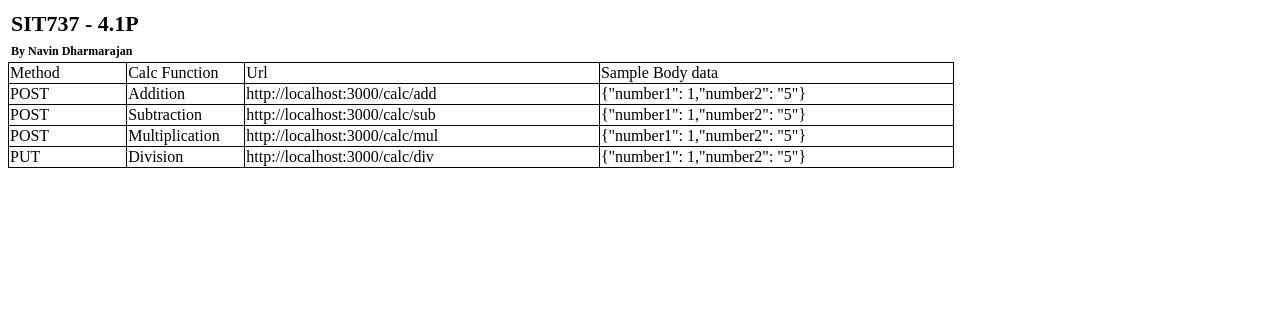
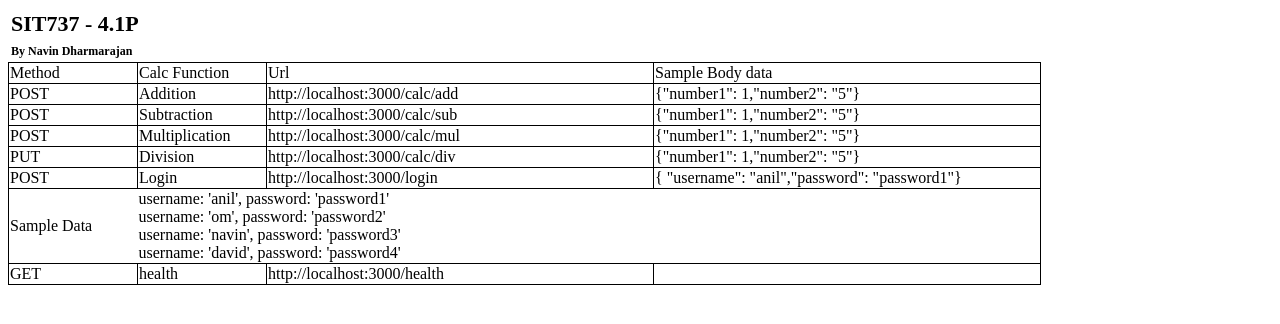
Before and after one commit to navindharmaraj/sit323-737-2023-t1-prac5p, a website: page views/index.html in a window 1280 px wide. Drawn offline with Linux system fonts and the light colour scheme.

Commit message:
Health Check for Docker

```diff
--- a/index.js
+++ b/index.js
@@ -21,7 +21,7 @@ app.use(passport.session());
 app.use(bodyParser.json())
 //Services
 var calculation = require("./services/calculation");
-
+var health = require("./services/health");
 
 router.get("/", function (req, res) {
     res.sendFile(path + "index.html");
@@ -36,7 +36,7 @@ app.post("/calc/sub",passport.authenticate('local'),calculation.subtraction )//F
 app.post("/calc/mul",passport.authenticate('local'),calculation.multiplication )//Function to mul 2 numbers
 app.post("/calc/div",passport.authenticate('local'),calculation.division )//Function to div 2 numbers
 app.post("/addition",passport.authenticate('local'),calculation.n_addition )//Function to add n numbers
-
+app.get("/health",health.health )//Function to check health
 
 app.listen(3000, function () {
     console.log("Live at Port 3000");
--- a/views/index.html
+++ b/views/index.html
@@ -55,7 +55,30 @@
                 <td class="border" style="width:30%">http://localhost:3000/calc/div</td>
                 <td class="border" style="width:30%">{"number1": 1,"number2": "5"}</td>
             </tr>
-
+            <tr>
+                <td class="border" style="width:10%">POST</td>
+                <td class="border" style="width:10%">Login</td>
+                <td class="border" style="width:30%">http://localhost:3000/login</td>
+                <td class="border" style="width:30%">{ "username": "anil","password": "password1"}</td>
+            </tr>
+            <tr>
+                <td>
+                    Sample Data
+                </td>
+                <td colspan="2">
+                    username: 'anil', password: 'password1'
+                    <br />
+                    username: 'om', password: 'password2' <br />
+                    username: 'navin', password: 'password3' <br />
+                    username: 'david', password: 'password4' <br />
+                </td>
+            </tr>
+            <tr>
+                <td class="border" style="width:10%">GET</td>
+                <td class="border" style="width:10%">health</td>
+                <td class="border" style="width:30%">http://localhost:3000/health</td>
+                <td class="border" style="width:30%"></td>
+            </tr>
         </table>
     </div>
 
```
Also changed, not shown: services/health.js (added, +14 -0 lines), 1 other file.
